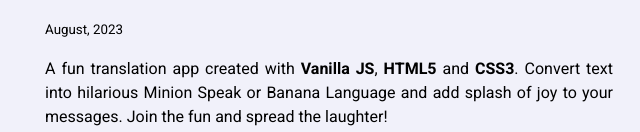
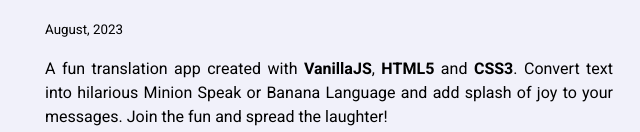
Before and after one commit to amolsasane/amol-sasane, a plain HTML site: page projects.html in a window 1280 px wide. Shown: the part 668-800 px from the top of the page, 311-951 px from the left. Drawn offline with Linux system fonts and the light colour scheme.

Commit message:
added more info

```diff
--- a/projects.html
+++ b/projects.html
@@ -40,7 +40,7 @@
           <div class="container container-center">
                <h1>Banana Babble</h1>
                <small>August, 2023</small>
-               <p class="sec-para-proj">A fun translation app created with <strong>Vanilla JS</strong>, <strong>HTML5</strong> and <strong>CSS3</strong>. Convert text into hilarious Minion Speak or Banana Language and add splash of joy to your messages. Join the fun and spread the laughter!</p>
+               <p class="sec-para-proj">A fun translation app created with <strong>VanillaJS</strong>, <strong>HTML5</strong> and <strong>CSS3</strong>. Convert text into hilarious Minion Speak or Banana Language and add splash of joy to your messages. Join the fun and spread the laughter!</p>
                <a class="link link-proj primary-link" href="https://bananaa-speak-translator.netlify.app/" target="_blank">Live Project</a>
                <a class="link link-proj secondary-link" href="https://github.com/amolsasane/banana-speak" target="_blank">Source Code</a>
           </div>
```
Also changed, not shown: index.html (+1 -0 lines).
